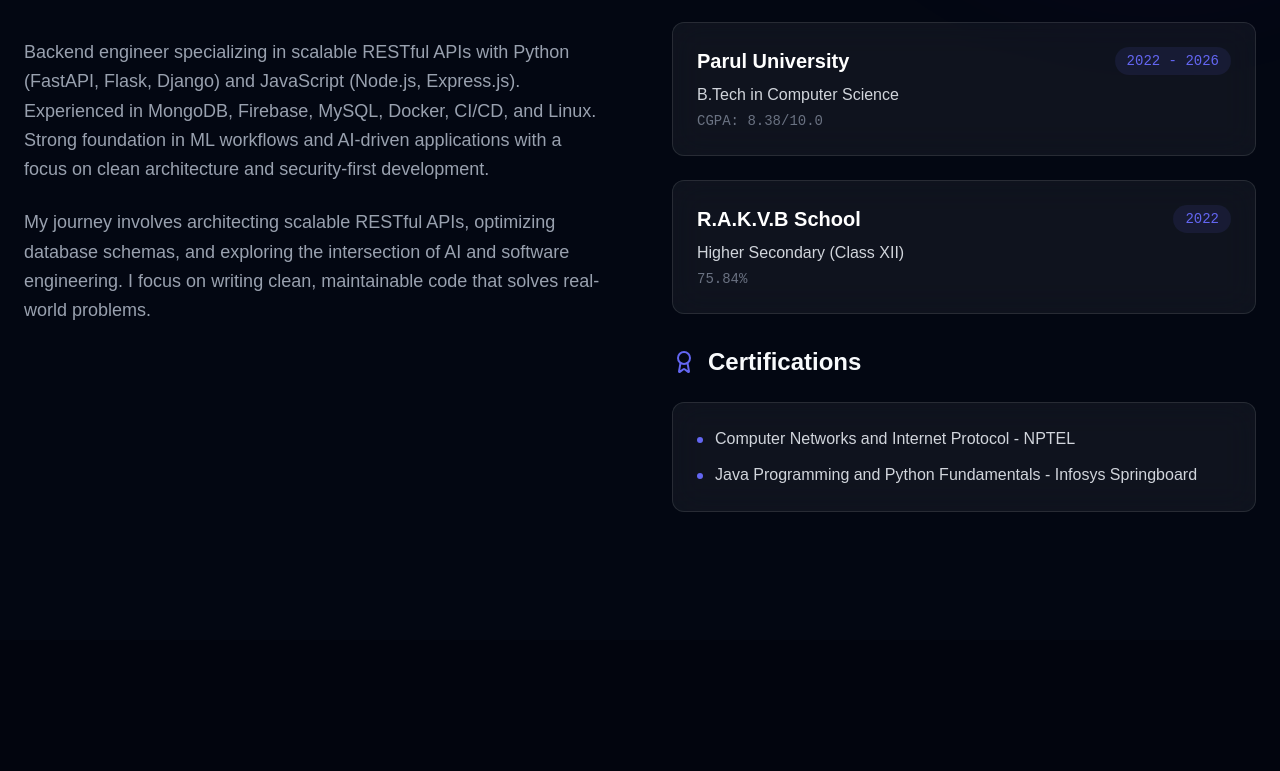
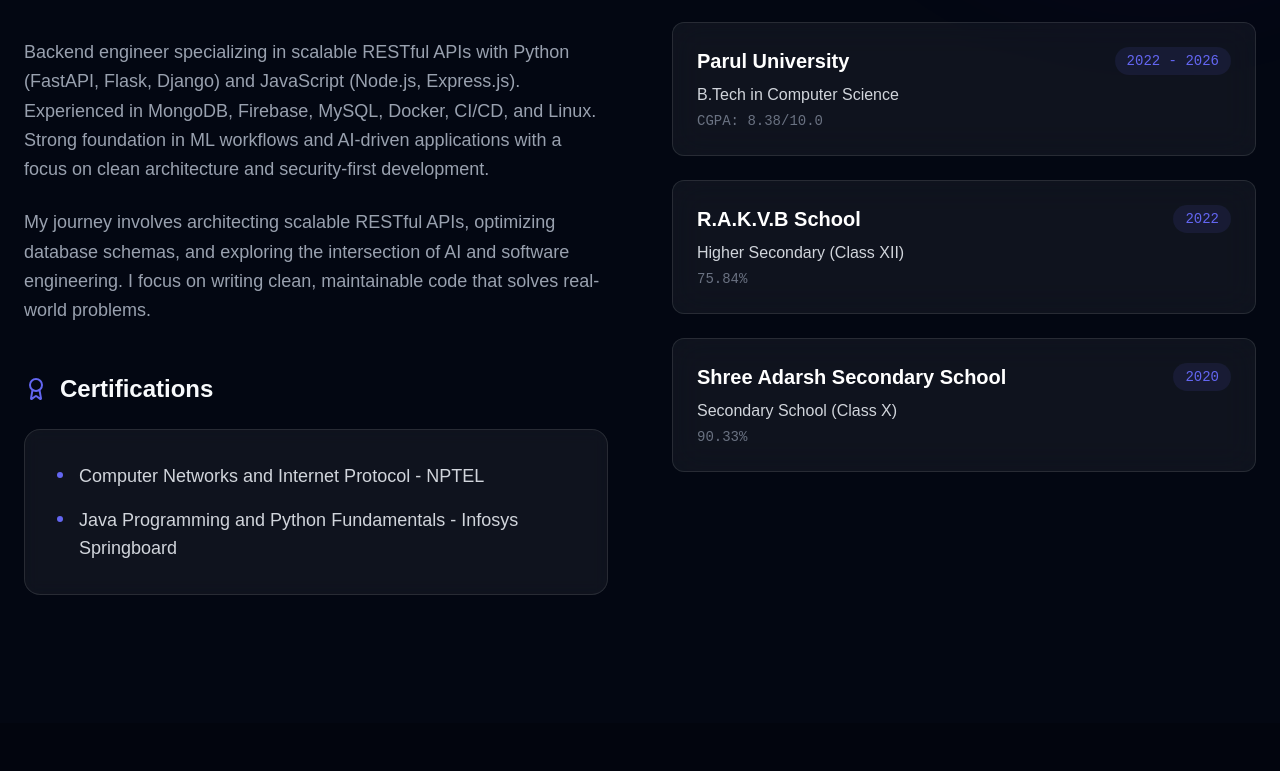
Before and after one commit to Milan-Bhimani/Portfolio, a React (Vite) app: page / in a window 1280 px wide. Shown: the part 962-1733 px from the top of the page. Built offline with nearby package versions, Linux system fonts and the light colour scheme.

Commit message:
made some proper changes for my website.

```diff
--- a/src/components/About.jsx
+++ b/src/components/About.jsx
@@ -17,13 +17,31 @@ const About = () => {
             <h2 className="text-4xl font-bold mb-8">
               About <span className="text-gradient-accent">Me</span>
             </h2>
-            <div className="prose prose-invert max-w-none text-gray-400 text-lg leading-relaxed">
+            <div className="prose prose-invert max-w-none text-gray-400 text-lg leading-relaxed mb-12">
               <p className="mb-6">
                 {resumeData.summary}
               </p>
               <p>
                 My journey involves architecting scalable RESTful APIs, optimizing database schemas, and exploring the intersection of AI and software engineering. I focus on writing clean, maintainable code that solves real-world problems.
               </p>
+            </div>
+
+            <div className="mt-12">
+              <h3 className="text-2xl font-bold mb-6 flex items-center gap-3">
+                <Award className="text-primary" /> Certifications
+              </h3>
+              <div className="glass p-8 rounded-2xl border border-white/5 bg-white/5 backdrop-blur-sm">
+                <ul className="space-y-4">
+                  <li className="flex items-start gap-4 text-gray-300">
+                    <span className="w-1.5 h-1.5 rounded-full bg-primary mt-2.5 shrink-0" />
+                    <span className="text-lg">Computer Networks and Internet Protocol - NPTEL</span>
+                  </li>
+                  <li className="flex items-start gap-4 text-gray-300">
+                    <span className="w-1.5 h-1.5 rounded-full bg-primary mt-2.5 shrink-0" />
+                    <span className="text-lg">Java Programming and Python Fundamentals - Infosys Springboard</span>
+                  </li>
+                </ul>
+              </div>
             </div>
           </motion.div>
 
@@ -52,24 +70,6 @@ const About = () => {
                 ))}
               </div>
             </div>
-
-            <div>
-              <h3 className="text-2xl font-bold mb-6 flex items-center gap-3">
-                <Award className="text-primary" /> Certifications
-              </h3>
-              <div className="glass p-6 rounded-xl border border-white/5">
-                <ul className="space-y-3">
-                  <li className="flex items-start gap-3 text-gray-300">
-                    <span className="w-1.5 h-1.5 rounded-full bg-primary mt-2.5" />
-                    Computer Networks and Internet Protocol - NPTEL
-                  </li>
-                  <li className="flex items-start gap-3 text-gray-300">
-                    <span className="w-1.5 h-1.5 rounded-full bg-primary mt-2.5" />
-                    Java Programming and Python Fundamentals - Infosys Springboard
-                  </li>
-                </ul>
-              </div>
-            </div>
           </motion.div>
 
         </div>
--- a/src/data/resume.jsx
+++ b/src/data/resume.jsx
@@ -37,6 +37,13 @@ export const resumeData = {
       year: "2022",
       grade: "75.84%",
       desc: "Science Stream"
+    },
+    {
+      degree: "Secondary School (Class X)",
+      school: "Shree Adarsh Secondary School",
+      year: "2020",
+      grade: "90.33%",
+      desc: "Gujarat Board"
     }
   ],
   experience: [], // Resume implies fresh grad/student, using projects as experience
```
